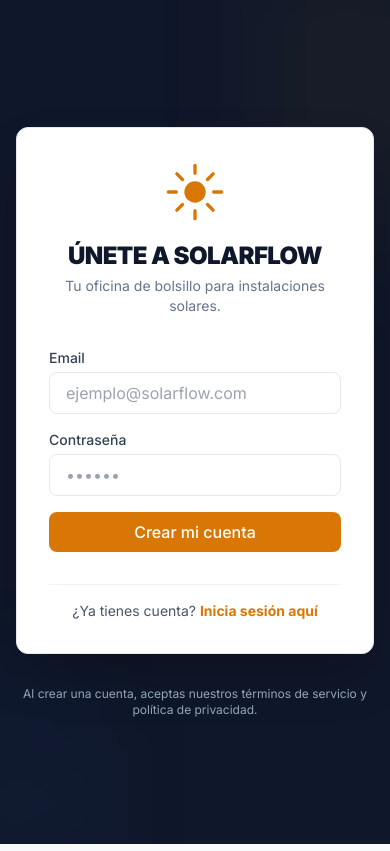
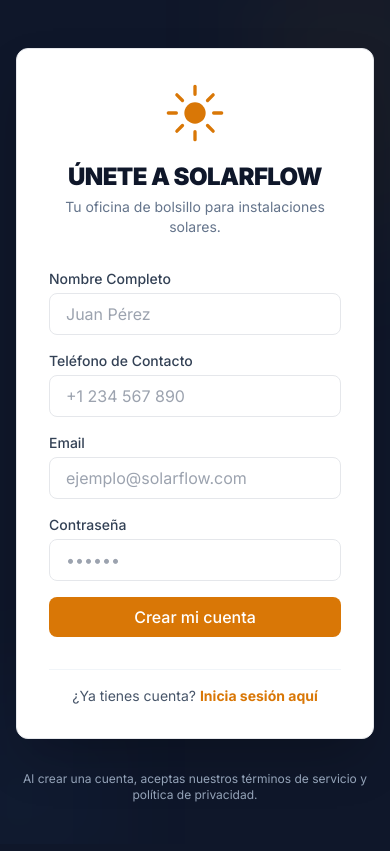
Before and after one commit to yanethtezara/solarflow.nextjs, a Next.js app: page /signup in a window 390 px wide. Built offline with nearby package versions, Linux system fonts and the light colour scheme; no server answers.

Commit message:
feat: add name and phone to signup and use them in invoice emitter info (SOL-53)

```diff
--- a/app/dashboard/trabajos/[id]/factura/page.tsx
+++ b/app/dashboard/trabajos/[id]/factura/page.tsx
@@ -38,6 +38,13 @@
     .single();
 
   if (error || !trabajo) notFound();
+
+  // Obtener datos del perfil del usuario (emisor)
+  const { data: profile } = await supabase
+    .from('profiles')
+    .select('nombre_completo, telefono')
+    .eq('id', user.id)
+    .single();
 
   const { data: itemsData } = await supabase
     .from('trabajos_items')
@@ -153,15 +160,15 @@
                     De
                   </p>
                   <p className="text-lg font-bold text-slate-900">
-                    {empresa?.nombre ?? 'Mi Empresa'}
+                    {profile?.nombre_completo ?? empresa?.nombre ?? 'Mi Empresa'}
                   </p>
-                  {empresa?.contacto_responsable && (
-                    <p className="text-sm text-slate-600 mt-1">{empresa.contacto_responsable}</p>
+                  {empresa?.nombre && profile?.nombre_completo && (
+                    <p className="text-sm text-slate-600">{empresa.nombre}</p>
                   )}
-                  {empresa?.telefono_contacto && (
-                    <p className="text-sm text-slate-600">{empresa.telefono_contacto}</p>
-                  )}
-                  <p className="text-sm text-slate-600 mt-2">{user.email}</p>
+                  <p className="text-sm text-slate-600 mt-1">
+                    {profile?.telefono ?? empresa?.telefono_contacto}
+                  </p>
+                  <p className="text-sm text-slate-600">{user.email}</p>
                 </div>
                 <div className="text-right">
                   <p className="text-xs font-bold text-slate-400 uppercase tracking-wider mb-3">
--- a/src/components/auth/RegistrationForm.tsx
+++ b/src/components/auth/RegistrationForm.tsx
@@ -9,6 +9,14 @@
 import Toast from '@/components/Toast';
 
 const signupSchema = z.object({
+  nombre_completo: z
+    .string()
+    .min(3, 'El nombre debe tener al menos 3 caracteres')
+    .max(100, 'El nombre es demasiado largo'),
+  telefono: z
+    .string()
+    .min(6, 'El teléfono debe tener al menos 6 caracteres')
+    .max(20, 'El teléfono es demasiado largo'),
   email: z
     .string()
     .email('Ingresa un correo electrónico válido')
@@ -35,7 +43,10 @@
 
   const onSubmit = async (data: SignupValues) => {
     setError(null);
-    const { error: signUpError } = await signUp(data.email, data.password);
+    const { error: signUpError } = await signUp(data.email, data.password, {
+      nombre_completo: data.nombre_completo,
+      telefono: data.telefono,
+    });
 
     if (signUpError) {
       if (signUpError.message.includes('rate limit') || signUpError.status === 429) {
@@ -47,8 +58,6 @@
       }
     } else {
       setShowToast(true);
-      // El autologin de Supabase redirigirá automáticamente vía AuthContext/Middleware
-      // pero forzamos la navegación al dashboard por seguridad de UX
       setTimeout(() => {
         router.push('/dashboard');
       }, 1500);
@@ -58,6 +67,51 @@
   return (
     <div className="space-y-6" data-testid="registrationForm">
       <form onSubmit={handleSubmit(onSubmit)} className="space-y-4">
+        <div>
+          <label
+            className="block text-sm font-medium text-slate-700 mb-1"
+            htmlFor="nombre_completo"
+          >
+            Nombre Completo
+          </label>
+          <input
+            {...register('nombre_completo')}
+            id="nombre_completo"
+            type="text"
+            placeholder="Juan Pérez"
+            data-testid="name_input"
+            className={`w-full px-4 py-2 border rounded-lg focus:ring-2 focus:ring-amber-500 focus:border-amber-500 transition-colors duration-200 ${
+              errors.nombre_completo ? 'border-red-500' : 'border-gray-200'
+            }`}
+          />
+          {errors.nombre_completo && (
+            <p className="mt-1 text-xs text-red-600" data-testid="name_error">
+              {errors.nombre_completo.message}
+            </p>
+          )}
+        </div>
+
+        <div>
+          <label className="block text-sm font-medium text-slate-700 mb-1" htmlFor="telefono">
+            Teléfono de Contacto
+          </label>
+          <input
+            {...register('telefono')}
+            id="telefono"
+            type="tel"
+            placeholder="+1 234 567 890"
+            data-testid="phone_input"
+            className={`w-full px-4 py-2 border rounded-lg focus:ring-2 focus:ring-amber-500 focus:border-amber-500 transition-colors duration-200 ${
+              errors.telefono ? 'border-red-500' : 'border-gray-200'
+            }`}
+          />
+          {errors.telefono && (
+            <p className="mt-1 text-xs text-red-600" data-testid="phone_error">
+              {errors.telefono.message}
+            </p>
+          )}
+        </div>
+
         <div>
           <label className="block text-sm font-medium text-slate-700 mb-1" htmlFor="email">
             Email
--- a/src/contexts/auth-context.tsx
+++ b/src/contexts/auth-context.tsx
@@ -12,7 +12,11 @@
   user: User | null;
   loading: boolean;
   signIn: (email: string, password: string) => Promise<{ error: AuthError | null }>;
-  signUp: (email: string, password: string) => Promise<{ error: AuthError | null }>;
+  signUp: (
+    email: string,
+    password: string,
+    metadata?: { nombre_completo?: string; telefono?: string }
+  ) => Promise<{ error: AuthError | null }>;
   signOut: () => Promise<{ error: AuthError | null }>;
   resetPassword: (email: string) => Promise<{ error: AuthError | null }>;
   updatePassword: (newPassword: string) => Promise<{ error: AuthError | null }>;
@@ -34,11 +38,6 @@
     } = supabase.auth.onAuthStateChange(async (event, session) => {
       if (session) {
         setUser(session.user);
-        // Optionally, fetch profile data from your public.profiles table
-        // const { data: profile, error } = await supabase.from('profiles').select('*').eq('id', session.user.id).single();
-        // if (profile) {
-        //   setUser({ ...session.user, profile }); // Augment user object with profile data
-        // }
       } else {
         setUser(null);
       }
@@ -70,13 +69,18 @@
     return { error };
   };
 
-  const signUp = async (email: string, password: string) => {
+  const signUp = async (
+    email: string,
+    password: string,
+    metadata?: { nombre_completo?: string; telefono?: string }
+  ) => {
     setLoading(true);
     const { error } = await supabase.auth.signUp({
       email,
       password,
       options: {
         emailRedirectTo: `${appUrl}/auth/callback`, // Important for email confirmation
+        data: metadata,
       },
     });
     setLoading(false);
```
